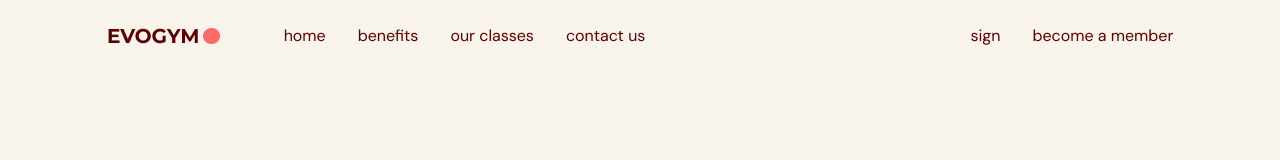
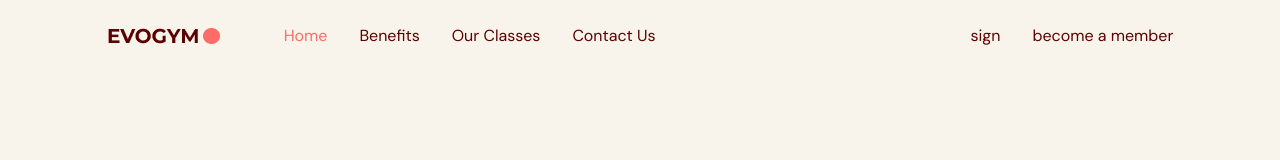
Before and after one commit to bvcr93/gym-web-TS, a React (Vite) app: page / in a window 1280 px wide. Shown: the top 160 px of the page. Built offline with nearby package versions, Linux system fonts and the light colour scheme.

Commit message:
defining types and enums

```diff
--- a/src/App.tsx
+++ b/src/App.tsx
@@ -1,14 +1,20 @@
+import { useState } from "react";
+import Nav from "./components/Nav";
+import { SelectedPage } from "./types/enums";
+SelectedPage
 
-import './App.css'
-import Nav from './components/Nav'
+
 
 function App() {
-
+  const [selectedPage, setSelectedPage] = useState<SelectedPage>(SelectedPage.Home);
   return (
     <div className="app bg-gray-20">
-<Nav/>
+      <Nav
+        selectedPage={selectedPage}
+        setSelectedPage={setSelectedPage} page={""}
+      />
     </div>
-  )
+  );
 }
 
-export default App
+export default App;
--- a/src/components/Link.tsx
+++ b/src/components/Link.tsx
@@ -1,17 +1,26 @@
-import AnchorLink from "react-anchor-link-smooth-scroll"
-
-
+import { ReactNode } from "react";
+import AnchorLink from "react-anchor-link-smooth-scroll";
+import { SelectedPage } from "../types/enums";
 
 type Props = {
-    page: string
-}
+  page: string;
+  selectedPage: SelectedPage;
+  setSelectedPage: (value: SelectedPage) => void;
+  children: ReactNode
+};
 
-const Link = ({page}: Props) => {
+const Link = ({children, page, selectedPage, setSelectedPage }: Props) => {
+  const lowerCasePage = page.toLocaleLowerCase().replace(/ /g, "") as SelectedPage;
   return (
-<AnchorLink>
-    {page}
-</AnchorLink>
-  )
-}
+    <AnchorLink
+      href={`#${lowerCasePage}`}
+      onClick={() => setSelectedPage(lowerCasePage)} //when clicking on sidebar the view will scroll to selected page
+      className={`${selectedPage === lowerCasePage ? "text-primary-500" : ""}
+ transition duration-500 hover:text-primary-300`}
+    >
+     {children}
+    </AnchorLink>
+  );
+};
 
-export default Link
+export default Link;
--- a/src/components/Nav.tsx
+++ b/src/components/Nav.tsx
@@ -1,9 +1,16 @@
 import React from "react";
+import Link from "./Link";
 import logo from "../assets/logo.png";
+import { links } from "../types/types";
+import { SelectedPage } from "../types/enums";
+type Props = {
+    page: string;
+    selectedPage: SelectedPage;
+    setSelectedPage: (value: SelectedPage) => void;
+  };
 
-type Props = {};
 
-const Nav = (props: Props) => {
+const Nav = ({page, selectedPage, setSelectedPage} : Props) => {
   return (
     <nav>
       <div className=" w-full py-6 flex items-center justify-between fixed top-0 z-30">
@@ -12,10 +19,18 @@ const Nav = (props: Props) => {
             <img src={logo} alt="" />
             <div className="w-full flex items-center justify-between">
               <div className="flex items-center gap-8 ">
-                <p>home</p>
-                <p>benefits</p>
-                <p>our classes</p>
-                <p>contact us</p>
+              {links.map((link) => (
+  <Link
+    key={link.page}
+    page={link.page}
+
+    selectedPage={selectedPage}
+    setSelectedPage={setSelectedPage}
+  >
+    {link.page}
+  </Link>
+))}
+
               </div>
               <div className="flex gap-8">
                 <div>sign</div>
--- /dev/null
+++ b/src/types/enums.ts
@@ -0,0 +1,6 @@
+export enum SelectedPage {
+    Home = "home",
+    Benefits="benfits",
+    OurClasses="ourclasses",
+    ContactUs="contactus"
+  }
--- /dev/null
+++ b/src/types/types.ts
@@ -0,0 +1,11 @@
+type Link = {
+    page: string;
+    selectedPage: string;
+  };
+
+  export const links: Link[] = [
+    { page: "Home", selectedPage: "#home" },
+    { page: "Benefits", selectedPage: "#benefits" },
+    { page: "Our Classes", selectedPage: "#classes" },
+    { page: "Contact Us", selectedPage: "#contact" },
+  ];
```
